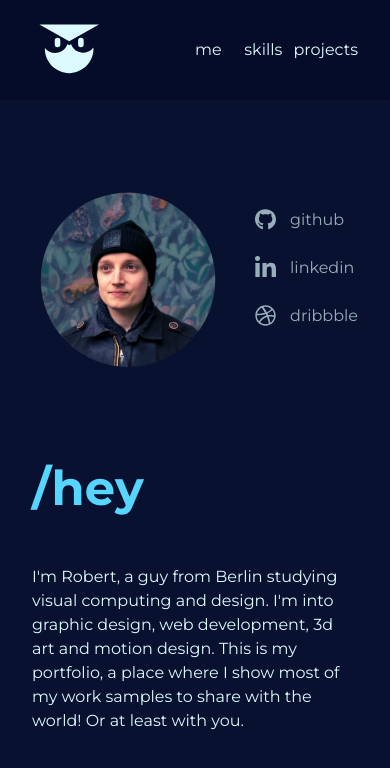
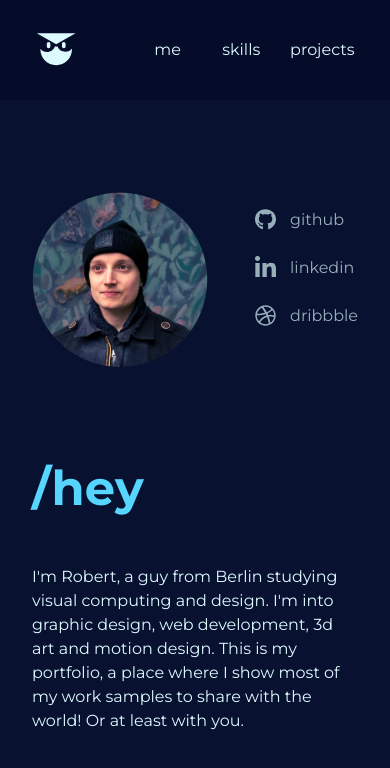
Before and after one commit to RopFoo/portfolio, a Gatsby site: page / in a window 390 px wide. Built offline with nearby package versions, Linux system fonts and the light colour scheme; Gatsby itself is replaced by a stand-in of ours.

Commit message:
started to add media queries

```diff
--- a/src/assets/style/media.scss
+++ b/src/assets/style/media.scss
@@ -15,6 +15,12 @@ $breakpoint-xsmall: 300px;
   }
 }
 
+@mixin media-mobile {
+  @media (min-width: $breakpoint-mobile) {
+    @content;
+  }
+}
+
 @mixin media-small {
   @media (min-width: $breakpoint-small) {
     @content;
--- a/src/components/header/Header.scss
+++ b/src/components/header/Header.scss
@@ -1,15 +1,29 @@
+@import "../../assets/style/media.scss";
+
 .header {
   &__top {
     display: grid;
-    grid-template-columns: 1fr 1fr;
+    grid-template-columns: 0.4fr 1fr;
     padding: 0.5rem 2rem;
     background-color: #050c29;
     height: 10vh;
+
+    @include media-xmobile {
+      grid-template-columns: 0.6fr 1fr;
+    }
+
+    @include media-small {
+      grid-template-columns: 1fr 1fr;
+    }
+
     &__logo {
       display: flex;
       align-items: center;
       img {
-        width: 5rem;
+        width: 3.25rem;
+        @include media-small {
+          width: 5rem;
+        }
       }
     }
 
@@ -18,6 +32,12 @@
       display: grid;
       font-size: 1.2rem;
       grid-template-columns: repeat(3, 1fr);
+      p {
+        @include media-small {
+          display: flex;
+          justify-content: flex-end;
+        }
+      }
     }
   }
 }
--- a/src/components/layout/Layout.scss
+++ b/src/components/layout/Layout.scss
@@ -18,13 +18,20 @@ main {
   @include media-xmobile {
     padding: 0rem 2rem;
   }
+  @include media-mobile {
+    padding: 0rem 5rem;
+  }
   @include media-small {
-    padding: 0rem 8rem;
+    padding: 0rem 3rem;
+  }
+  @include media-medium {
+    padding: 0rem 6rem;
   }
 }
 
 a {
   text-decoration: none;
+  cursor: pointer;
 }
 
 h1 {
@@ -34,6 +41,6 @@ h1 {
 }
 
 p {
-  font-size: clamp(1rem, 2vw, 1.5rem);
+  font-size: clamp(1rem, 2vw, 1.25rem);
   line-height: clamp(1.5rem, 4vw, 2.75rem);
 }
--- a/src/components/me/Me.scss
+++ b/src/components/me/Me.scss
@@ -3,7 +3,8 @@
 
 @mixin me-image($width) {
   width: $width;
-  clip-path: circle(calc(#{$width}/ 2.2) at center);
+  clip-path: circle(calc(#{$width}/ 2.2));
+  margin-left: -0.5rem;
 }
 
 .me-section {
@@ -49,7 +50,7 @@
       @include media-small {
         display: flex;
         flex-direction: column;
-        margin-top: 3rem;
+        // margin-top: 3rem;
       }
 
       &__link {
```
